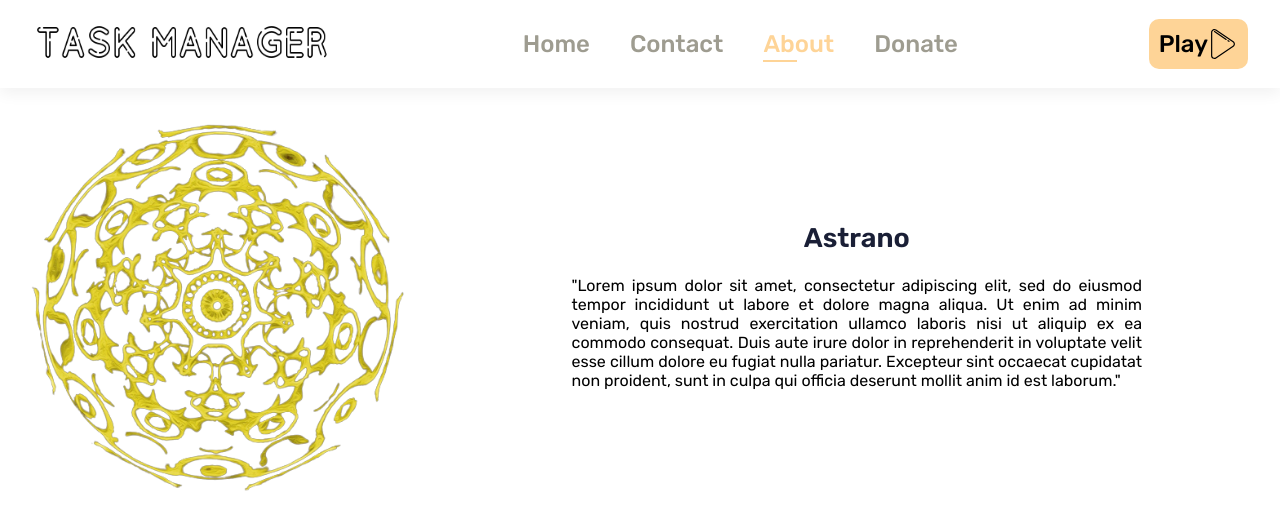
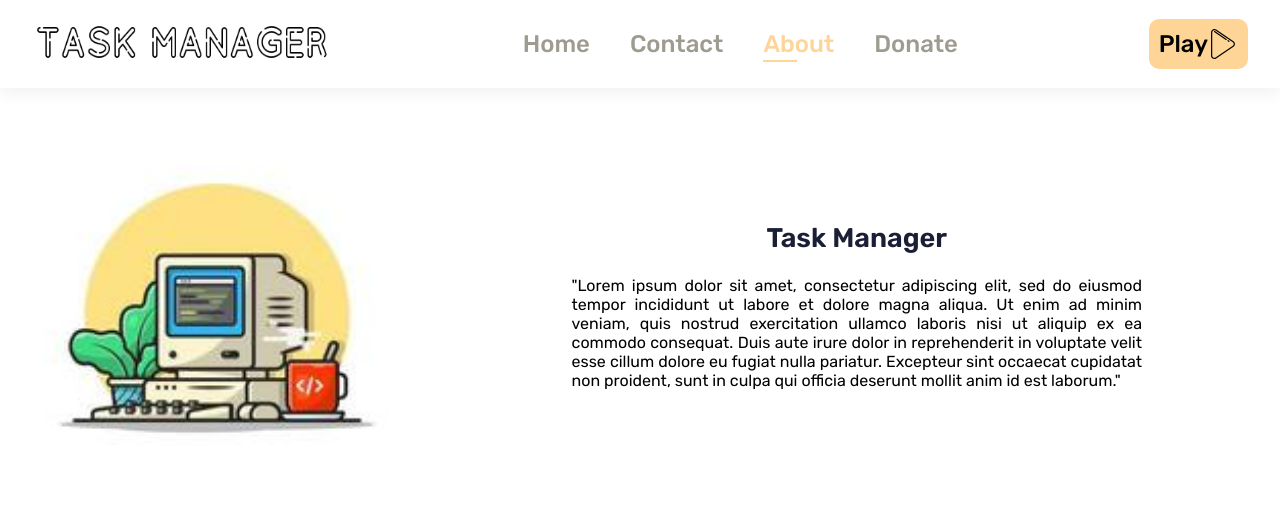
Before and after one commit to adambenaceur/Productivity-App, a Next.js app: page /about in a window 1280 px wide. Shown: the top 530 px of the page. Built offline with nearby package versions, Linux system fonts and the light colour scheme.

Commit message:
made changes to hero section on the about page

```diff
--- a/components/AboutHero.tsx
+++ b/components/AboutHero.tsx
@@ -2,11 +2,11 @@ const AboutHero = () => {
   return (
     <div className='abouthero'>
         <div className='abouthero-img'>
-            <img src='/astrano_logo-transparent.png' alt=''/>
+            <img src='/old-computer-desktop.jpg' alt=''/>
         </div>
         <div className='abouthero-text'>
             <h1>
-                Astrano
+                Task Manager
             </h1>
             <p>
             "Lorem ipsum dolor sit amet, consectetur adipiscing elit, sed do eiusmod tempor incididunt ut labore et dolore magna aliqua. Ut enim ad minim veniam, quis nostrud exercitation ullamco laboris nisi ut aliquip ex ea commodo consequat. Duis aute irure dolor in reprehenderit in voluptate velit esse cillum dolore eu fugiat nulla pariatur. Excepteur sint occaecat cupidatat non proident, sunt in culpa qui officia deserunt mollit anim id est laborum."
```
